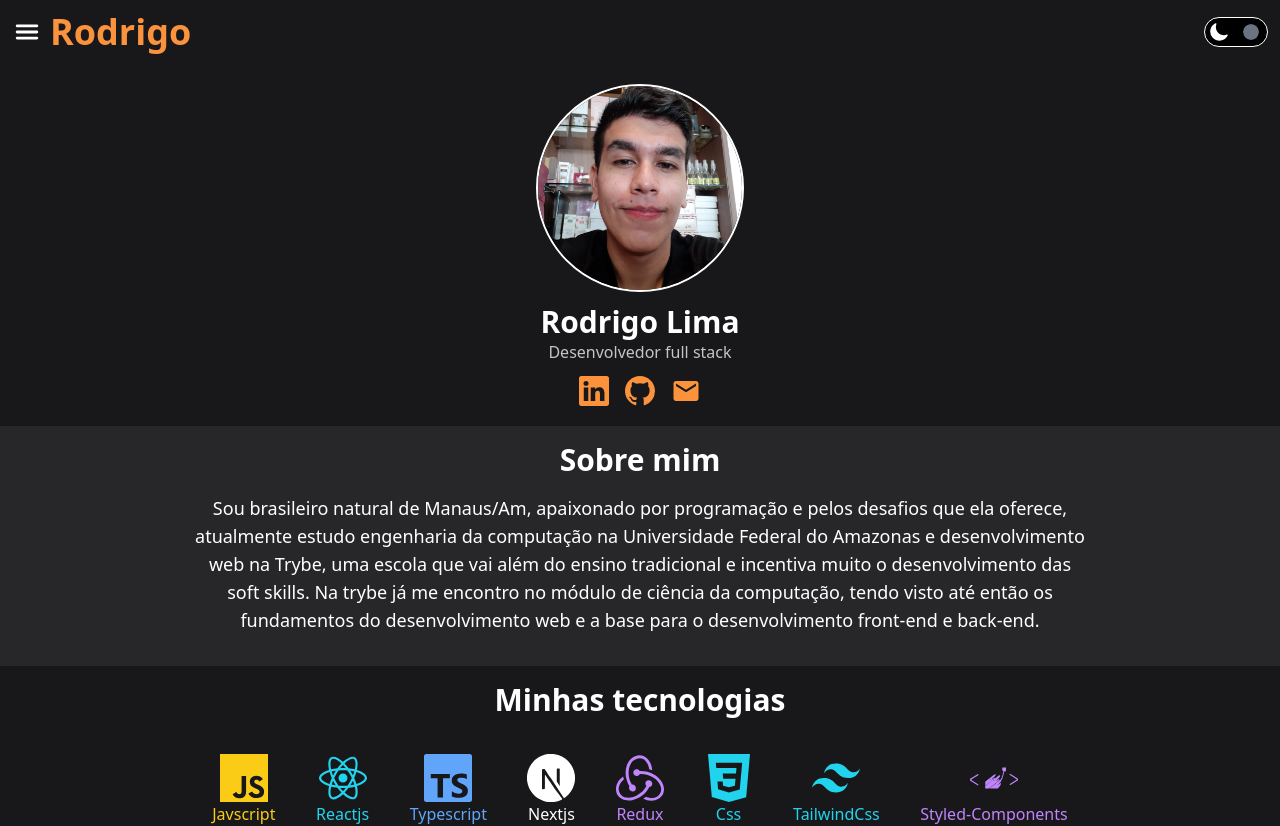
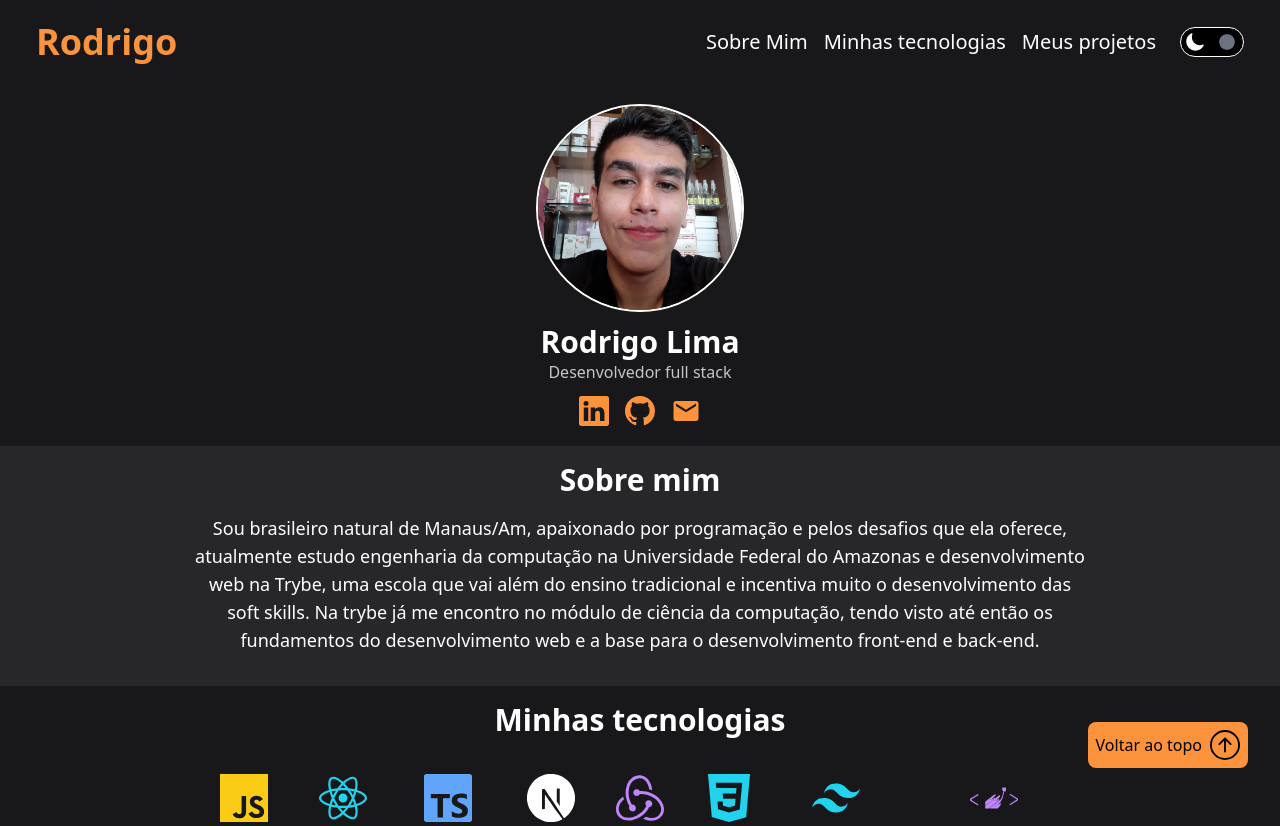
Before and after one commit to RodrigoLimaJesus/RodrigoLimaJesus.github.io, a React (Create React App) app: page / in a window 1280 px wide. Shown: the top 826 px of the page. Built offline with nearby package versions, Linux system fonts and the light colour scheme.

Commit message:
feat: add navegaçao entre as seçoes

```diff
--- a/src/App.jsx
+++ b/src/App.jsx
@@ -1,6 +1,7 @@
 import React, { useEffect, useState } from 'react';
 import About from './components/about';
 import Contact from './components/contact';
+import GoPageTopBtn from './components/GoPageTopBtn';
 import Header from './components/header';
 import Projects from './components/projects';
 import Stacks from './components/stacks';
@@ -28,26 +29,28 @@ export default function App() {
   return (
     <div className={theme}>
       <div className="text-black dark:text-white">
+        <GoPageTopBtn />
         <section
+          id="page-top"
           className="
         bg-zinc-300 dark:bg-zinc-900
-        flex flex-col
-        transition
-        "
+          flex flex-col
+          transition
+          "
         >
           <Header changeTheme={changeTheme} />
           <Contact />
         </section>
 
-        <section className="bg-zinc-200 dark:bg-zinc-800 transition">
+        <section id="about" className="bg-zinc-200 dark:bg-zinc-800 transition">
           <About />
         </section>
 
-        <section className="bg-zinc-300 dark:bg-zinc-900 transition">
+        <section id="stacks" className="bg-zinc-300 dark:bg-zinc-900 transition">
           <Stacks />
         </section>
 
-        <section className="bg-zinc-200 dark:bg-zinc-800 transition">
+        <section id="projects" className="bg-zinc-200 dark:bg-zinc-800 transition">
           <Projects />
         </section>
       </div>
--- /dev/null
+++ b/src/components/GoPageTopBtn/index.jsx
@@ -0,0 +1,27 @@
+import React from 'react';
+import { BsArrowUpCircle } from 'react-icons/bs';
+
+export default function GoPageTopBtn() {
+  return (
+    <button
+      onClick={() => {
+        window.document.getElementById('page-top').scrollIntoView({ behavior: 'smooth' });
+      }}
+      className="
+      fixed bottom-4 right-4 md:bottom-8 md:right-8
+      text-3xl
+      transition
+      bg-sky-800 dark:bg-orange-400
+      text-white dark:text-black
+      hover:text-black dark:hover:text-white
+      flex items-center
+      p-2
+      rounded-lg
+      "
+      title="Voltar ao topo da página?"
+    >
+      <span className="hidden text-base mr-2 sm:inline">Voltar ao topo</span>
+      <BsArrowUpCircle />
+    </button>
+  );
+}
--- /dev/null
+++ b/src/components/header/components/NavBar.jsx
@@ -0,0 +1,66 @@
+import React from 'react';
+import { AiOutlineCloseCircle } from 'react-icons/ai';
+
+export default function NavBar({ isMenuVisible, setIsMenuVisible }) {
+  const sectionIds = [
+    { id: 'about', name: 'Sobre Mim' },
+    { id: 'stacks', name: 'Minhas tecnologias' },
+    { id: 'projects', name: 'Meus projetos' },
+  ];
+
+  return (
+    <>
+      <button
+        className={`
+        z-10
+        bg-black/50 dark:bg-white/60
+        fixed top-0 left-0
+        h-screen w-screen
+        ${isMenuVisible ? 'visible' : 'hidden'}
+        sm:hidden
+        `}
+        onClick={() => setIsMenuVisible(false)}
+      />
+
+      <div
+        className={`
+        fixed top-0 left-0 sm:static
+        overflow-hidden
+        bg-zinc-300 dark:bg-zinc-900 sm:bg-inherit dark:sm:bg-inherit
+        transition-all duration-500 sm:transition-none
+        h-screen ${isMenuVisible ? 'w-[60vw]' : 'w-0'} sm:h-fit sm:w-fit
+        z-20 sm:z-0
+        flex flex-col
+        `}
+      >
+        <div className="flex justify-between items-center text-2xl m-4 sm:hidden">
+          <h1 className="font-bold text-sky-800 dark:text-orange-400">Rodrigo Lima</h1>
+
+          <button onClick={() => setIsMenuVisible(false)}>
+            <AiOutlineCloseCircle />
+          </button>
+        </div>
+
+        <nav className="m-4 flex flex-col sm:flex-row">
+          {sectionIds.map(({ name, id }) => (
+            <button
+              key={name}
+              onClick={() => {
+                setIsMenuVisible(false);
+                window.document.getElementById(id).scrollIntoView({ behavior: 'smooth' });
+              }}
+              className="
+              my-4 sm:my-0 sm:mx-2
+              text-xl sm:text-base md:text-xl
+              transition
+              hover:text-orange-700 dark:hover:text-blue-400
+              "
+            >
+              {name}
+            </button>
+          ))}
+        </nav>
+      </div>
+    </>
+  );
+}
--- a/src/components/header/index.jsx
+++ b/src/components/header/index.jsx
@@ -1,12 +1,20 @@
-import React from 'react';
+import React, { useState } from 'react';
 import { IoMenu } from 'react-icons/io5';
+import NavBar from './components/NavBar';
 import ToggleThemeBtn from './components/ToggleThemeBtn';
 
 export default function Header({ changeTheme }) {
+  const [isMenuVisible, setIsMenuVisible] = useState(false);
+
   return (
-    <header className="flex justify-between items-center p-3">
+    <header
+      className="
+      flex justify-between items-center
+      p-3 md:px-6 lg:px-9
+      "
+    >
       <div className="flex items-center text-2xl sm:text-3xl">
-        <button className="mr-2">
+        <button className="mr-2 sm:hidden" onClick={() => setIsMenuVisible(true)}>
           <IoMenu />
         </button>
 
@@ -21,7 +29,11 @@ export default function Header({ changeTheme }) {
         </h1>
       </div>
 
-      <ToggleThemeBtn changeTheme={changeTheme} />
+      <div className="sm:flex items-center">
+        <NavBar isMenuVisible={isMenuVisible} setIsMenuVisible={setIsMenuVisible} />
+
+        <ToggleThemeBtn changeTheme={changeTheme} />
+      </div>
     </header>
   );
 }
```
